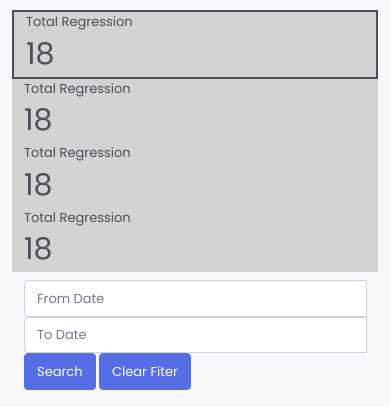
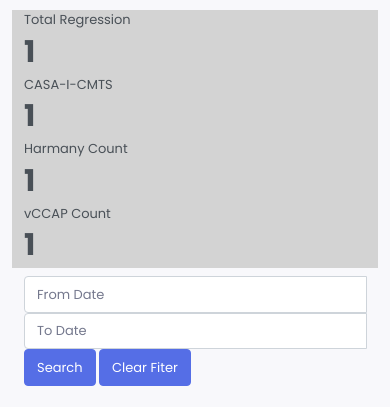
Before and after one commit to PallaGangadhar/docis_automation_project, a Flask app: template templates/index.html in a window 390 px wide. Shown: the part 50-457 px from the top of the page. Run offline with Flask 3, Linux system fonts and the light colour scheme; the template is opened without the code that fills it: most values are stand-ins (such as "Sample title", 1, 10 or a date in 2020); some libraries are stand-ins or nearby versions.

Commit message:
"changes"

```diff
--- a/app.py
+++ b/app.py
@@ -61,7 +61,7 @@ def index():
         to_date = from_date
     elif from_date == "" and to_date != "":
         from_date = to_date
-    print("flag===>",flag)
+
     if flag == False:
 
         curr, conn=db_connection()
--- a/static/js/script.js
+++ b/static/js/script.js
@@ -400,7 +400,6 @@ function delete_selected_regression(){
         alert('Please select atleast one testcase')
     }
     else{
-        console.log("====>",testcase_id);
         testcase_id = testcase_id.toString();
         $.ajax({
             url:"/delete_selected_regression",
--- a/templates/base.html
+++ b/templates/base.html
@@ -78,7 +78,7 @@
     var table = $('#regression_details_datatable').DataTable( {
         lengthChange: false,
         "info":     false,
-        "pageLength":4,
+        "pageLength":5,
         language: { search: "" },
         buttons: [ 'copy', 'excel', 'pdf', 'colvis' ],
         "ordering": false,
--- a/templates/i_cmts.html
+++ b/templates/i_cmts.html
@@ -133,6 +133,7 @@
         <input type="text" class="form-control" placeholder="Enter Regression name" id="regression_name" />
         <input type="text" class="form-control" name="cmts_type" placeholder="Enter Regression name" id=""
           value="vCCAP" />
+          <!-- value="CASA I-CMTS" /> -->
       </div>
       <div class="modal-footer">
         <button type="button" class="btn btn-primary" id="run" onclick="run_tc('exampleModal');">Save</button>
--- a/templates/index.html
+++ b/templates/index.html
@@ -8,29 +8,29 @@
                         <div class="container-fluid">
                                 <div class="row"  style="background-color: #d3d3d3">
 
-                                        <div class="col-sm-3" style="border: 2px solid;">
-                                                <div>
-                                                        <span>Total Regression</span>
-                                                </div>
-                                                <span style="font-size: 30px;">18</span>
-                                        </div>
                                         <div class="col-sm-3">
                                                 <div>
                                                         <span>Total Regression</span>
                                                 </div>
-                                                <span style="font-size: 30px;">18</span>
+                                                <span style="font-size: 30px;"><b>{{total_regression_count}}</b></span>
                                         </div>
                                         <div class="col-sm-3">
                                                 <div>
-                                                        <span>Total Regression</span>
+                                                        <span>CASA-I-CMTS</span>
                                                 </div>
-                                                <span style="font-size: 30px;">18</span>
+                                                <span style="font-size: 30px;"><b>{{i_cmts_count}}</b></span>
                                         </div>
                                         <div class="col-sm-3">
                                                 <div>
-                                                        <span>Total Regression</span>
+                                                        <span>Harmany Count</span>
                                                 </div>
-                                                <span style="font-size: 30px;">18</span>
+                                                <span style="font-size: 30px;"><b>{{harmony_count}}</b></span>
+                                        </div>
+                                        <div class="col-sm-3">
+                                                <div>
+                                                        <span>vCCAP Count</span>
+                                                </div>
+                                                <span style="font-size: 30px;"><b>{{vccap_count}}</b></span>
                                         </div>
 
                                 </div><!--end row-->
@@ -131,11 +131,6 @@ var casa_i_cmts_per=(parseInt(casa_i_cmts_count)/total_count)*100
 var harmony_per=(parseInt(harmony_count)/total_count)*100
 var vccap_per=(parseInt(vccap_count)/total_count)*100
 
-console.log(regression_per)
-console.log(casa_i_cmts_per)
-console.log(harmony_per)
-console.log(vccap_per)
-
 regression_date_graph=JSON.parse(regression_date_graph);
 harmony_graph_data=JSON.parse(harmony_graph_data);
 cmts_graph_data=JSON.parse(cmts_graph_data);
@@ -162,7 +157,10 @@ for(var i=0;i<vccap_graph_data['data'].length;i++){
         vccap_data.push(vccap_graph_data['data'][i]['count'])
 }
 
-Highcharts.chart('bar_chart', {
+
+try{
+
+    Highcharts.chart('bar_chart', {
     chart: {
         // type: 'column'
         type: 'column'
@@ -233,7 +231,8 @@ Highcharts.chart('bar_chart', {
     ]
 });
 
-Highcharts.chart('line_chart', {
+
+    Highcharts.chart('line_chart', {
 
     title: {
         // text: 'Monthly Average Temperature'
@@ -326,17 +325,28 @@ Highcharts.chart('regression_pie_chart', {
         name: 'Brands',
         colorByPoint: true,
         data: [{
+            name: 'Total Regression Count',
+            y: regression_per,
+            color:"#00FF00"
+
+        }, {
             name: 'CASA-I-CMTS',
-            y: casa_i_cmts_per
+            y: casa_i_cmts_per,
+            color:"#0000FF"
         },  {
             name: 'Harmany',
-            y: harmony_per
+            y: harmony_per,
+            color:"#FF0000"
         }, {
             name: 'vCCAP',
-            y: vccap_per
+            y: vccap_per,
+            color:"#FFFF00"
         }]
     }]
 });
 
+}
+catch(err){}
+
 </script>
 {% endblock %}
```
